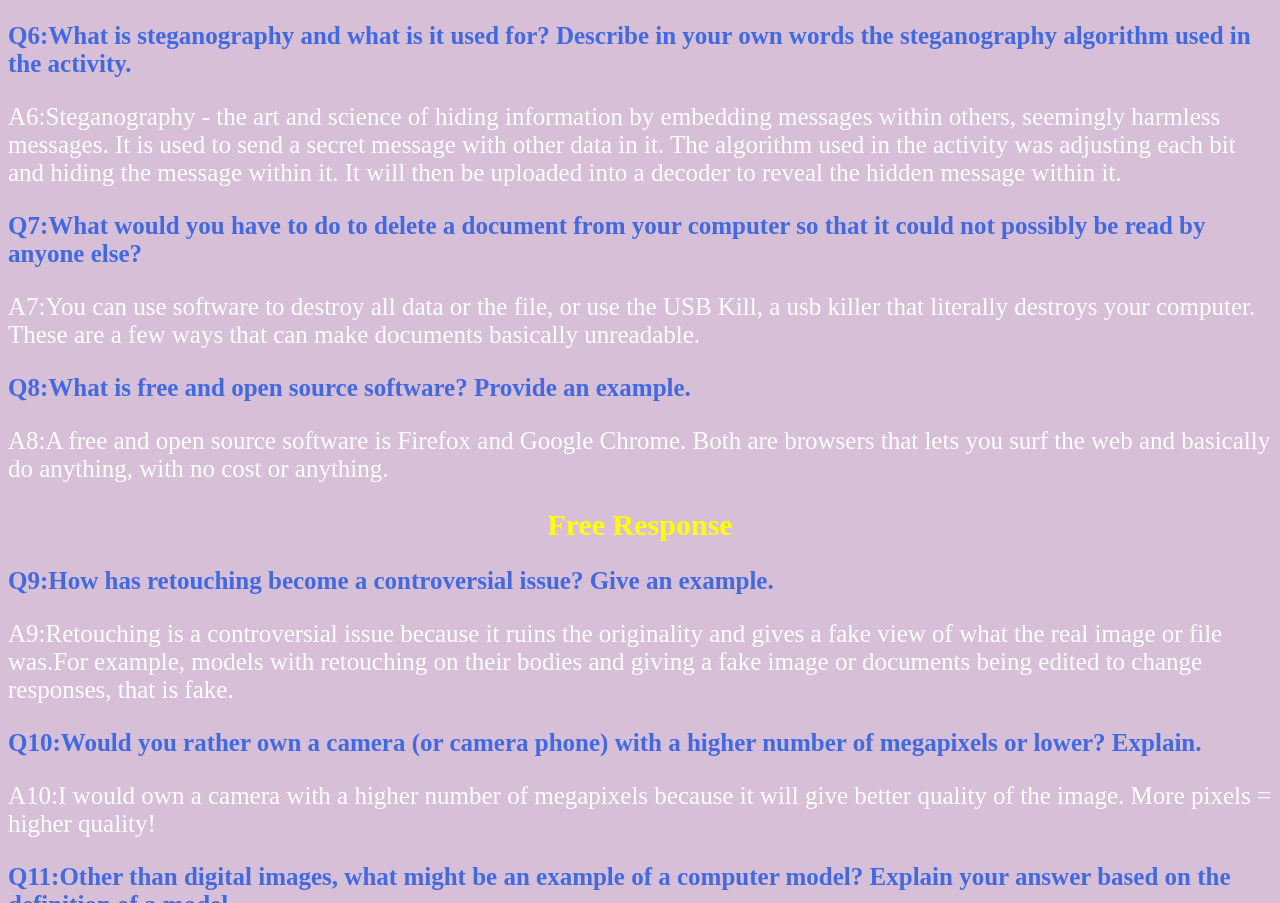
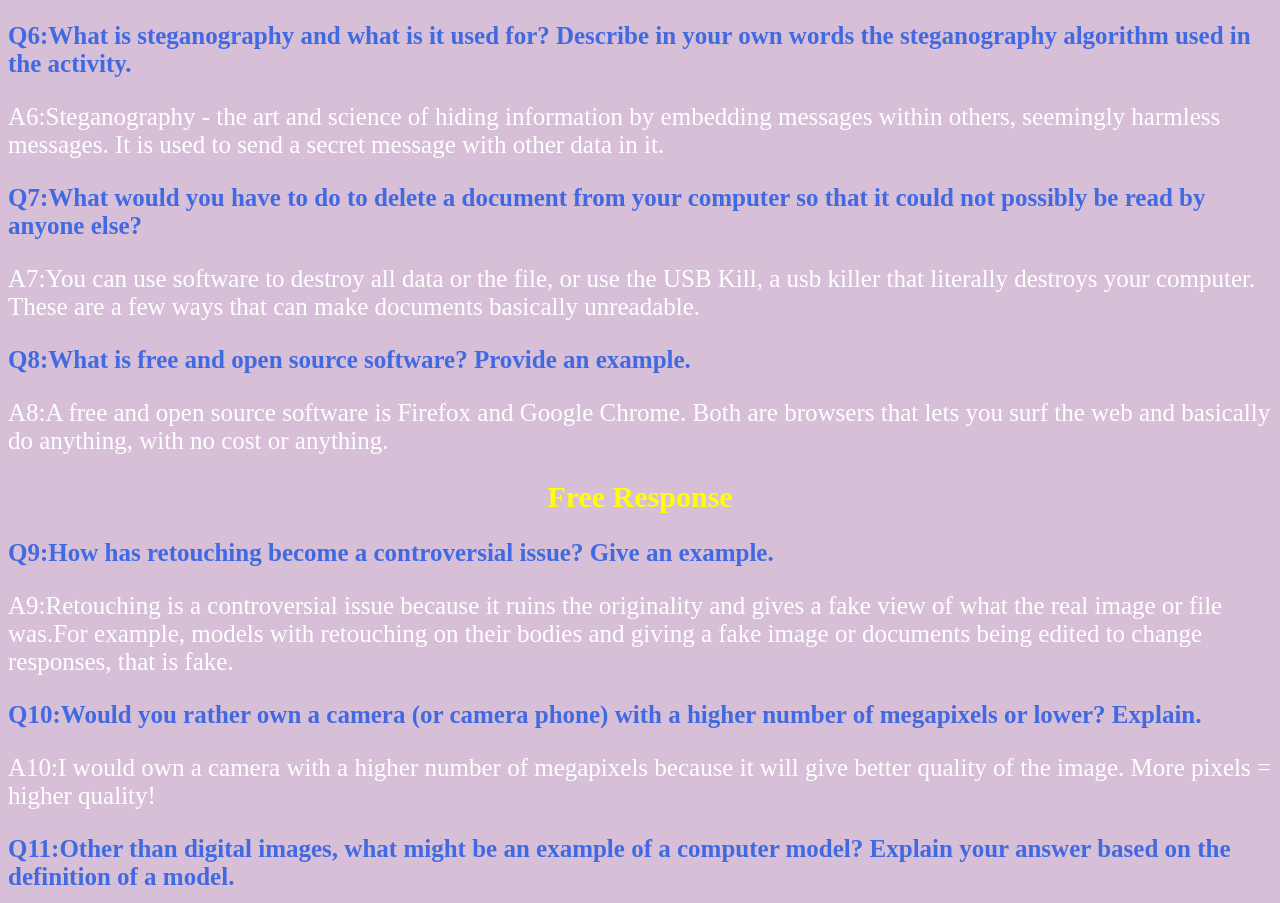
Before and after one commit to edmzhong/APCSPortfolio, a plain HTML site: page Unit 3.html in a window 1280 px wide. Shown: the part 9087-9990 px from the top of the page. Drawn offline with Linux system fonts and the light colour scheme.

Commit message:
Update Unit 3.html

```diff
--- a/Unit 3.html
+++ b/Unit 3.html
@@ -184,8 +184,7 @@ Then, the flipped card is in the column
 			but it loses quality and a bit of data in the image and the human eye can not really see the difference. The trade offs of these two are lossless is higher quality but a bigger file size, while lossy will lose some quality, but
 			it isn't very visible and the size of the file size will be smaller.</p>
 		<p id="Question">Q6:What is steganography and what is it used for? Describe in your own words the steganography algorithm used in the activity.	</p>
-		<p id="Answer">A6:Steganography - the art and science of hiding information by embedding messages within others, seemingly harmless messages. It is used to send a secret message with other data in it. The
-			algorithm used in the activity was adjusting each bit and hiding the message within it.  It will then be uploaded into a decoder to reveal the hidden message within it.</p>
+		<p id="Answer">A6:Steganography - the art and science of hiding information by embedding messages within others, seemingly harmless messages. It is used to send a secret message with other data in it.</p>
 		<p id="Question">Q7:What would you have to do to delete a document from your computer so that it could not possibly be read by anyone else?	</p>
 		<p id="Answer">A7:You can use software to destroy all data or the file, or use the USB Kill, a usb killer that literally destroys your computer. These are a few ways that can make documents basically unreadable. </p>
 		<p id="Question">Q8:What is free and open source software? Provide an example.</p>
```
